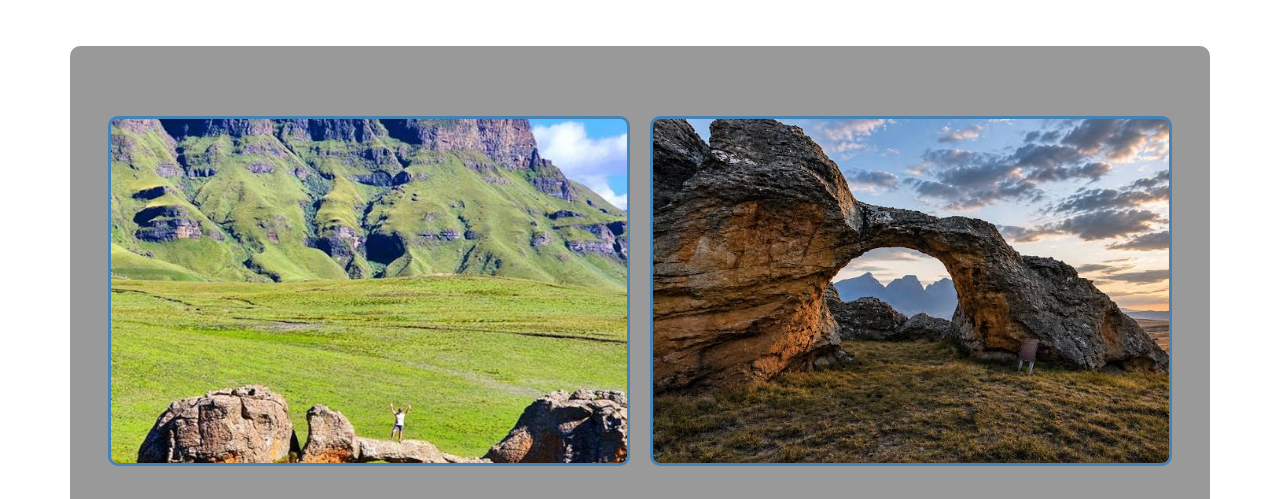
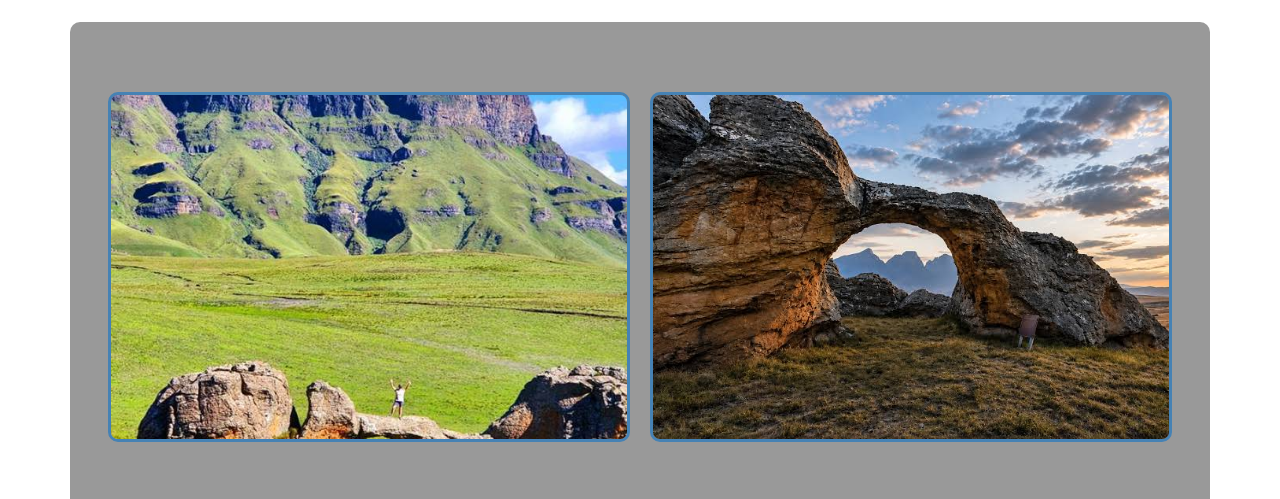
Before and after one commit to mathabo406/discover-lesotho, a plain HTML site: page gallery.html in a window 1280 px wide. Shown: the part 448-947 px from the top of the page. Drawn offline with nearby package versions, Linux system fonts and the light colour scheme.

Commit message:
Update gallery.html

```diff
--- a/gallery.html
+++ b/gallery.html
@@ -28,7 +28,7 @@
 </div>
 
 	<h2>Mountain Scenery</h2>
-	<div class="container my-4">
+	<div class="container md-4">
 		<div class="row">
 			<div class="gallery">
 			<div class="gallery-item">
```
